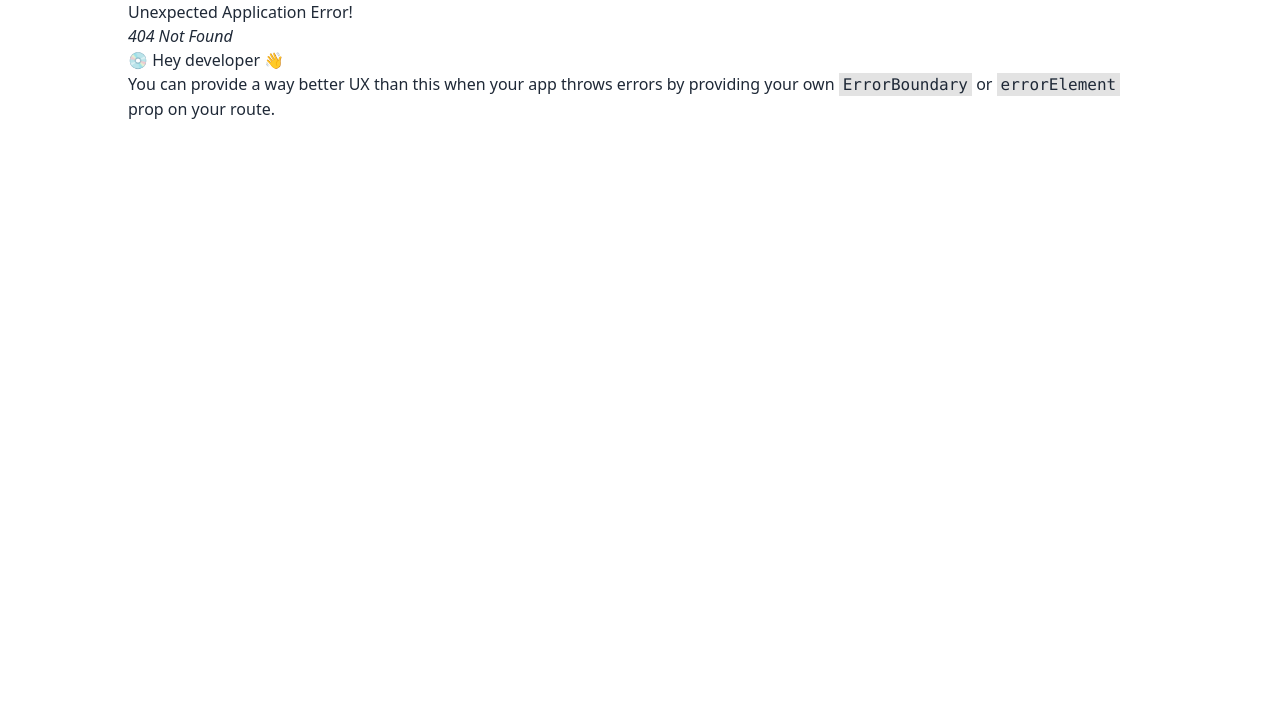
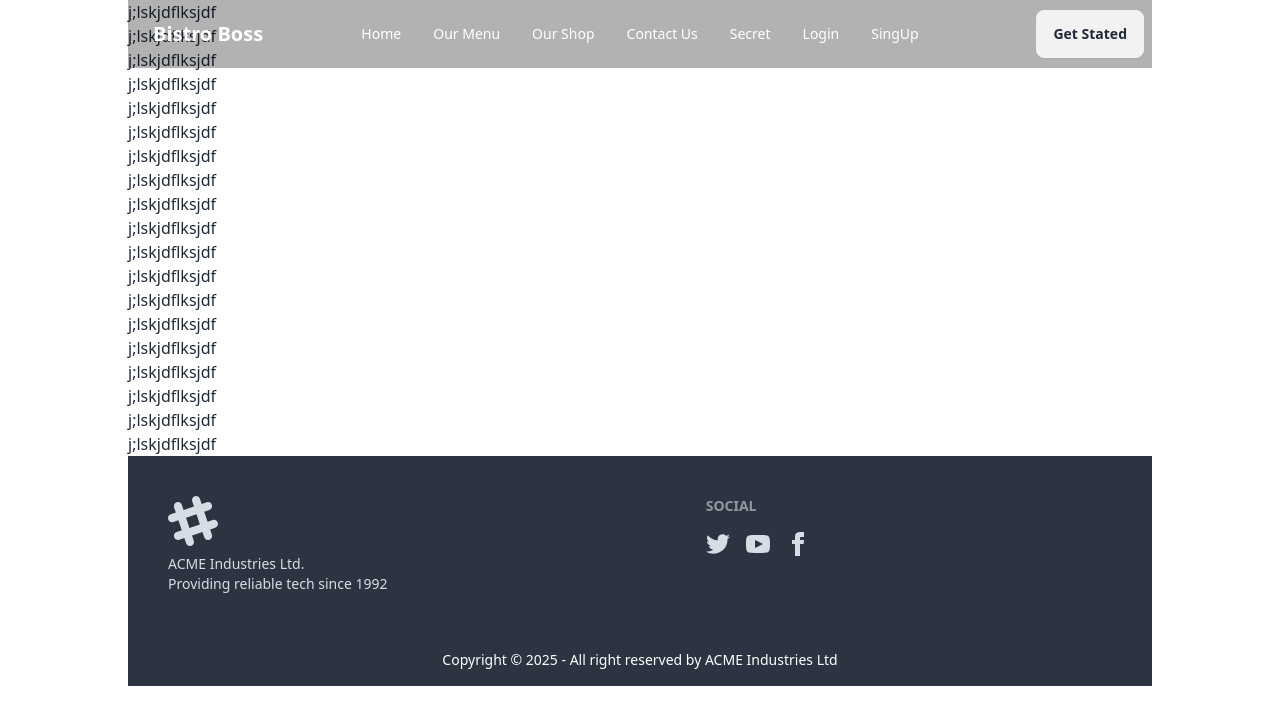
Before and after one commit to mojahidmamu/bistro-boss-project, a React (Vite) app: page /PIZZA in a window 1280 px wide. Before the commit this address had no page. Shown: the top 724 px of the page. Built offline with nearby package versions, Linux system fonts and the light colour scheme.

Commit message:
complete DRINTKS section

```diff
--- a/src/Pages/Order/Order/Order.jsx
+++ b/src/Pages/Order/Order/Order.jsx
@@ -21,8 +21,8 @@ const Order = () => {
           {/* <Link to='DESSERTS'><a role="tab" className="tab">DESSERTS</a></Link> */}
           <a role="tab" className="tab"> <Link to='/DESSERTS'>DESSERTS</Link> </a>
           <a role="tab" className="tab"> <Link to='/SALAD'>SALAD</Link> </a>
-          <a role="tab" className="tab">PIZZA</a>
-          <a role="tab" className="tab">DRINTKS</a>
+          <a role="tab" className="tab"> <Link to='/PIZZA'>PIZZA</Link></a>
+          <a role="tab" className="tab"> <Link to='/DRINTKS'>DRINTKS</Link> </a>
         </div>
       </div>
     </div>
--- /dev/null
+++ b/src/Pages/Order/SubLinks/DRINTKS.jsx
@@ -0,0 +1,22 @@
+import React from 'react';
+
+const DRINTKS = () => {
+    return (
+        <div>
+            <h3>jslkdjlfasjdflw</h3>
+            <h3>jslkdjlfasjdflw</h3>
+            <h3>jslkdjlfasjdflw</h3>
+            <h3>jslkdjlfasjdflw</h3>
+            <h3>jslkdjlfasjdflw</h3>
+            <h3>jslkdjlfasjdflw</h3>
+            <h3>jslkdjlfasjdflw</h3>
+            <h3>jslkdjlfasjdflw</h3>
+            <h3>jslkdjlfasjdflw</h3>
+            <h3>jslkdjlfasjdflw</h3>
+            <h3>jslkdjlfasjdflw</h3>
+            <h3>jslkdjlfasjdflw</h3>
+        </div>
+    );
+};
+
+export default DRINTKS;
--- /dev/null
+++ b/src/Pages/Order/SubLinks/PIZZA.jsx
@@ -0,0 +1,29 @@
+import React from 'react';
+
+const PIZZA = () => {
+    return (
+        <div>
+           <h3>j;lskjdflksjdf</h3>
+           <h3>j;lskjdflksjdf</h3>
+           <h3>j;lskjdflksjdf</h3>
+           <h3>j;lskjdflksjdf</h3>
+           <h3>j;lskjdflksjdf</h3>
+           <h3>j;lskjdflksjdf</h3>
+           <h3>j;lskjdflksjdf</h3>
+           <h3>j;lskjdflksjdf</h3>
+           <h3>j;lskjdflksjdf</h3>
+           <h3>j;lskjdflksjdf</h3>
+           <h3>j;lskjdflksjdf</h3>
+           <h3>j;lskjdflksjdf</h3>
+           <h3>j;lskjdflksjdf</h3>
+           <h3>j;lskjdflksjdf</h3>
+           <h3>j;lskjdflksjdf</h3>
+           <h3>j;lskjdflksjdf</h3>
+           <h3>j;lskjdflksjdf</h3>
+           <h3>j;lskjdflksjdf</h3>
+           <h3>j;lskjdflksjdf</h3>
+        </div>
+    );
+};
+
+export default PIZZA;
```
Also changed, not shown: src/Route/Router.jsx (+10 -0 lines).
